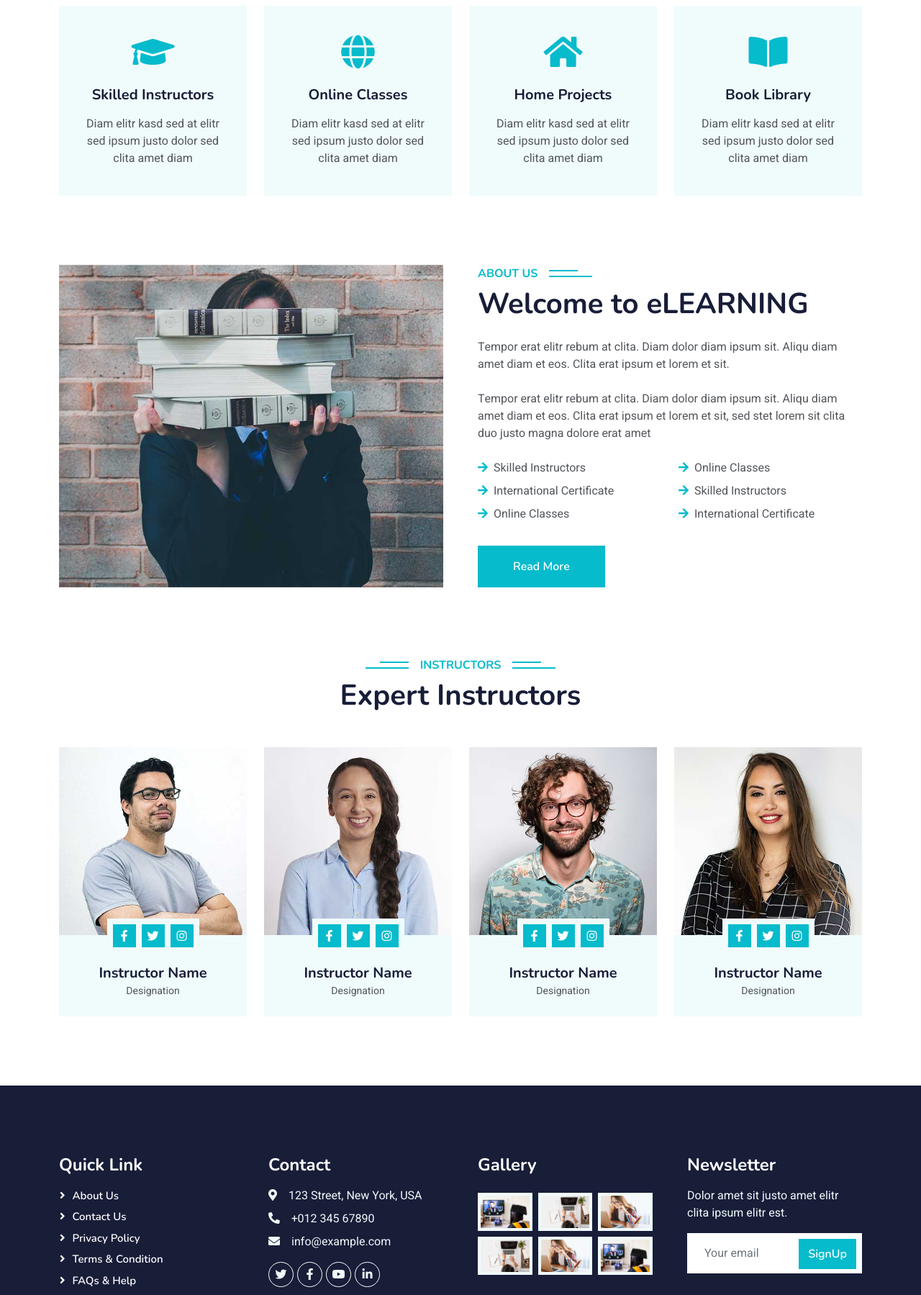
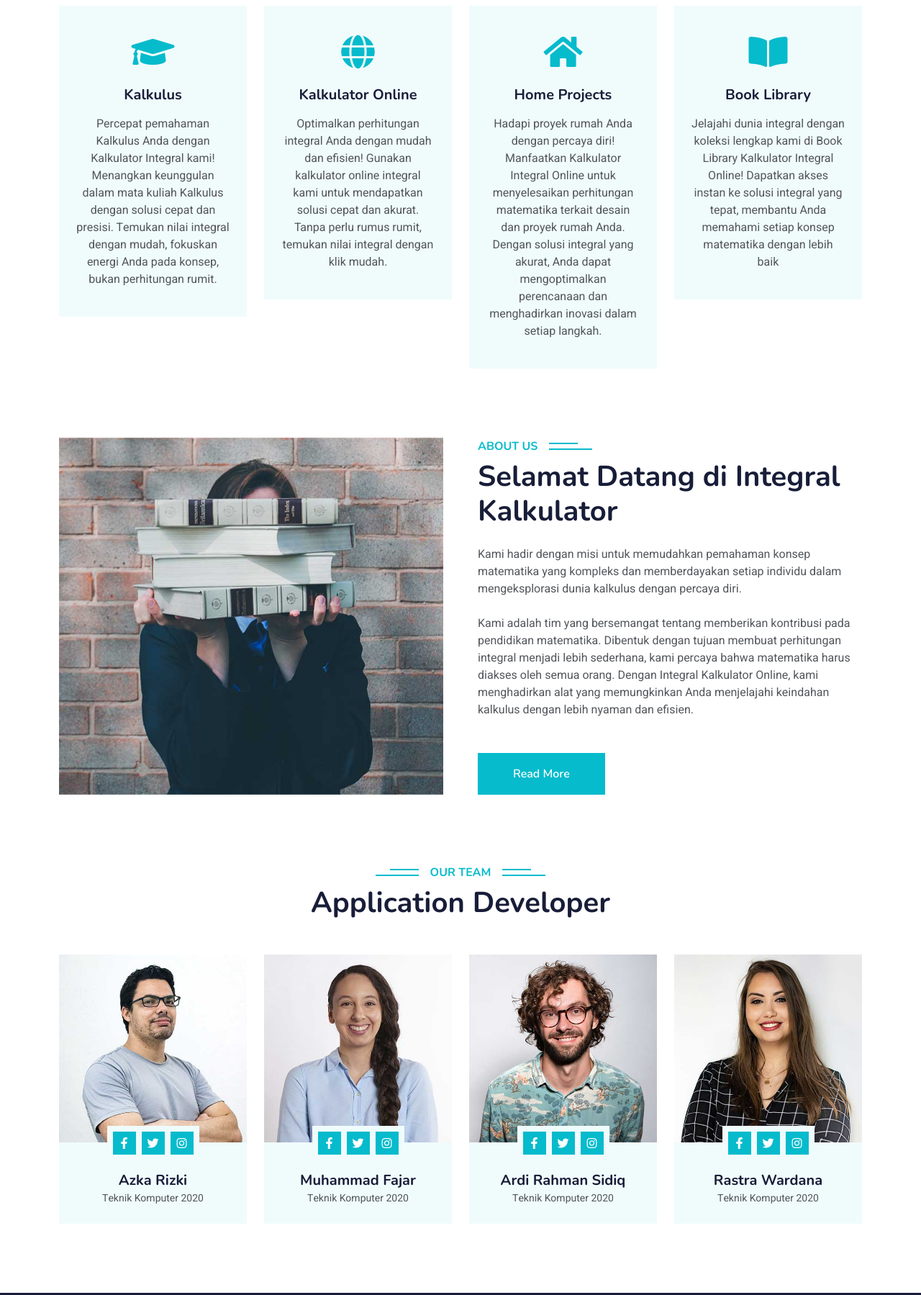
Before and after one commit to ardiweh/Integral_Calculator, a plain HTML site: page about.html in a window 1280 px wide. Shown: the part 480-2279 px from the top of the page at 72% size. Drawn offline with nearby package versions, Linux system fonts and the light colour scheme.

Commit message:
New Update about.html
New update file about.html

```diff
--- a/about.html
+++ b/about.html
@@ -3,7 +3,7 @@
 
 <head>
     <meta charset="utf-8">
-    <title>eLEARNING - eLearning HTML Template</title>
+    <title>Integral Kalkulator - About Us</title>
     <meta content="width=device-width, initial-scale=1.0" name="viewport">
     <meta content="" name="keywords">
     <meta content="" name="description">
@@ -14,9 +14,7 @@
     <!-- Google Web Fonts -->
     <link rel="preconnect" href="https://fonts.googleapis.com">
     <link rel="preconnect" href="https://fonts.gstatic.com" crossorigin>
-    <link
-        href="https://fonts.googleapis.com/css2?family=Heebo:wght@400;500;600&family=Nunito:wght@600;700;800&display=swap"
-        rel="stylesheet">
+    <link href="https://fonts.googleapis.com/css2?family=Heebo:wght@400;500;600&family=Nunito:wght@600;700;800&display=swap" rel="stylesheet">
 
     <!-- Icon Font Stylesheet -->
     <link href="https://cdnjs.cloudflare.com/ajax/libs/font-awesome/5.10.0/css/all.min.css" rel="stylesheet">
@@ -35,8 +33,7 @@
 
 <body>
     <!-- Spinner Start -->
-    <div id="spinner"
-        class="show bg-white position-fixed translate-middle w-100 vh-100 top-50 start-50 d-flex align-items-center justify-content-center">
+    <div id="spinner" class="show bg-white position-fixed translate-middle w-100 vh-100 top-50 start-50 d-flex align-items-center justify-content-center">
         <div class="spinner-border text-primary" style="width: 3rem; height: 3rem;" role="status">
             <span class="sr-only">Loading...</span>
         </div>
@@ -47,7 +44,7 @@
     <!-- Navbar Start -->
     <nav class="navbar navbar-expand-lg bg-white navbar-light shadow sticky-top p-0">
         <a href="index.html" class="navbar-brand d-flex align-items-center px-4 px-lg-5">
-            <h2 class="m-0 text-primary"><i class="fa fa-book me-3"></i>eLEARNING</h2>
+            <h2 class="m-0 text-primary"><i class="fa fa-book me-3"></i>Integral Kalkulator</h2>
         </a>
         <button type="button" class="navbar-toggler me-4" data-bs-toggle="collapse" data-bs-target="#navbarCollapse">
             <span class="navbar-toggler-icon"></span>
@@ -56,8 +53,7 @@
             <div class="navbar-nav ms-auto p-4 p-lg-0">
                 <a href="index.html" class="nav-item nav-link">Home</a>
                 <a href="about.html" class="nav-item nav-link active">About</a>
-                <a href="materi.html" class="nav-item nav-link">Materi</a>
-                <a href="dokumentasi.html" class="nav-item nav-link">Panduan</a>
+                <a href="courses.html" class="nav-item nav-link">Courses</a>
                 <div class="nav-item dropdown">
                     <a href="#" class="nav-link dropdown-toggle" data-bs-toggle="dropdown">Pages</a>
                     <div class="dropdown-menu fade-down m-0">
@@ -68,8 +64,7 @@
                 </div>
                 <a href="contact.html" class="nav-item nav-link">Contact</a>
             </div>
-            <a href="" class="btn btn-primary py-4 px-lg-5 d-none d-lg-block">Join Now<i
-                    class="fa fa-arrow-right ms-3"></i></a>
+            <a href="" class="btn btn-primary py-4 px-lg-5 d-none d-lg-block">Join Now<i class="fa fa-arrow-right ms-3"></i></a>
         </div>
     </nav>
     <!-- Navbar End -->
@@ -103,8 +98,8 @@
                     <div class="service-item text-center pt-3">
                         <div class="p-4">
                             <i class="fa fa-3x fa-graduation-cap text-primary mb-4"></i>
-                            <h5 class="mb-3">Skilled Instructors</h5>
-                            <p>Diam elitr kasd sed at elitr sed ipsum justo dolor sed clita amet diam</p>
+                            <h5 class="mb-3">Kalkulus</h5>
+                            <p>Percepat pemahaman Kalkulus Anda dengan Kalkulator Integral kami! Menangkan keunggulan dalam mata kuliah Kalkulus dengan solusi cepat dan presisi. Temukan nilai integral dengan mudah, fokuskan energi Anda pada konsep, bukan perhitungan rumit. </p>
                         </div>
                     </div>
                 </div>
@@ -112,8 +107,8 @@
                     <div class="service-item text-center pt-3">
                         <div class="p-4">
                             <i class="fa fa-3x fa-globe text-primary mb-4"></i>
-                            <h5 class="mb-3">Online Classes</h5>
-                            <p>Diam elitr kasd sed at elitr sed ipsum justo dolor sed clita amet diam</p>
+                            <h5 class="mb-3">Kalkulator Online  </h5>
+                            <p>Optimalkan perhitungan integral Anda dengan mudah dan efisien! Gunakan kalkulator online integral kami untuk mendapatkan solusi cepat dan akurat. Tanpa perlu rumus rumit, temukan nilai integral dengan klik mudah.</p>
                         </div>
                     </div>
                 </div>
@@ -122,7 +117,7 @@
                         <div class="p-4">
                             <i class="fa fa-3x fa-home text-primary mb-4"></i>
                             <h5 class="mb-3">Home Projects</h5>
-                            <p>Diam elitr kasd sed at elitr sed ipsum justo dolor sed clita amet diam</p>
+                            <p>Hadapi proyek rumah Anda dengan percaya diri! Manfaatkan Kalkulator Integral Online untuk menyelesaikan perhitungan matematika terkait desain dan proyek rumah Anda. Dengan solusi integral yang akurat, Anda dapat mengoptimalkan perencanaan dan menghadirkan inovasi dalam setiap langkah.</p>
                         </div>
                     </div>
                 </div>
@@ -131,7 +126,7 @@
                         <div class="p-4">
                             <i class="fa fa-3x fa-book-open text-primary mb-4"></i>
                             <h5 class="mb-3">Book Library</h5>
-                            <p>Diam elitr kasd sed at elitr sed ipsum justo dolor sed clita amet diam</p>
+                            <p>Jelajahi dunia integral dengan koleksi lengkap kami di Book Library Kalkulator Integral Online! Dapatkan akses instan ke solusi integral yang tepat, membantu Anda memahami setiap konsep matematika dengan lebih baik</p>
                         </div>
                     </div>
                 </div>
@@ -147,28 +142,23 @@
             <div class="row g-5">
                 <div class="col-lg-6 wow fadeInUp" data-wow-delay="0.1s" style="min-height: 400px;">
                     <div class="position-relative h-100">
-                        <img class="img-fluid position-absolute w-100 h-100" src="img/about.jpg" alt=""
-                            style="object-fit: cover;">
+                        <img class="img-fluid position-absolute w-100 h-100" src="img/about.jpg" alt="" style="object-fit: cover;">
                     </div>
                 </div>
                 <div class="col-lg-6 wow fadeInUp" data-wow-delay="0.3s">
                     <h6 class="section-title bg-white text-start text-primary pe-3">About Us</h6>
-                    <h1 class="mb-4">Welcome to eLEARNING</h1>
-                    <p class="mb-4">Tempor erat elitr rebum at clita. Diam dolor diam ipsum sit. Aliqu diam amet diam et
-                        eos. Clita erat ipsum et lorem et sit.</p>
-                    <p class="mb-4">Tempor erat elitr rebum at clita. Diam dolor diam ipsum sit. Aliqu diam amet diam et
-                        eos. Clita erat ipsum et lorem et sit, sed stet lorem sit clita duo justo magna dolore erat amet
-                    </p>
+                    <h1 class="mb-4">Selamat Datang di Integral Kalkulator</h1>
+                    <p class="mb-4">Kami hadir dengan misi untuk memudahkan pemahaman konsep matematika yang kompleks dan memberdayakan setiap individu dalam mengeksplorasi dunia kalkulus dengan percaya diri.</p>
+                    <p class="mb-4">Kami adalah tim yang bersemangat tentang memberikan kontribusi pada pendidikan matematika. Dibentuk dengan tujuan membuat perhitungan integral menjadi lebih sederhana, kami percaya bahwa matematika harus diakses oleh semua orang. Dengan Integral Kalkulator Online, kami menghadirkan alat yang memungkinkan Anda menjelajahi keindahan kalkulus dengan lebih nyaman dan efisien.</p>
                     <div class="row gy-2 gx-4 mb-4">
-                        <div class="col-sm-6">
+                        <!-- <div class="col-sm-6">
                             <p class="mb-0"><i class="fa fa-arrow-right text-primary me-2"></i>Skilled Instructors</p>
                         </div>
                         <div class="col-sm-6">
                             <p class="mb-0"><i class="fa fa-arrow-right text-primary me-2"></i>Online Classes</p>
                         </div>
                         <div class="col-sm-6">
-                            <p class="mb-0"><i class="fa fa-arrow-right text-primary me-2"></i>International Certificate
-                            </p>
+                            <p class="mb-0"><i class="fa fa-arrow-right text-primary me-2"></i>International Certificate</p>
                         </div>
                         <div class="col-sm-6">
                             <p class="mb-0"><i class="fa fa-arrow-right text-primary me-2"></i>Skilled Instructors</p>
@@ -177,9 +167,8 @@
                             <p class="mb-0"><i class="fa fa-arrow-right text-primary me-2"></i>Online Classes</p>
                         </div>
                         <div class="col-sm-6">
-                            <p class="mb-0"><i class="fa fa-arrow-right text-primary me-2"></i>International Certificate
-                            </p>
-                        </div>
+                            <p class="mb-0"><i class="fa fa-arrow-right text-primary me-2"></i>International Certificate</p>
+                        </div> -->
                     </div>
                     <a class="btn btn-primary py-3 px-5 mt-2" href="">Read More</a>
                 </div>
@@ -193,8 +182,8 @@
     <div class="container-xxl py-5">
         <div class="container">
             <div class="text-center wow fadeInUp" data-wow-delay="0.1s">
-                <h6 class="section-title bg-white text-center text-primary px-3">Instructors</h6>
-                <h1 class="mb-5">Expert Instructors</h1>
+                <h6 class="section-title bg-white text-center text-primary px-3">Our Team</h6>
+                <h1 class="mb-5">Application Developer</h1>
             </div>
             <div class="row g-4">
                 <div class="col-lg-3 col-md-6 wow fadeInUp" data-wow-delay="0.1s">
@@ -204,16 +193,14 @@
                         </div>
                         <div class="position-relative d-flex justify-content-center" style="margin-top: -23px;">
                             <div class="bg-light d-flex justify-content-center pt-2 px-1">
-                                <a class="btn btn-sm-square btn-primary mx-1" href=""><i
-                                        class="fab fa-facebook-f"></i></a>
+                                <a class="btn btn-sm-square btn-primary mx-1" href=""><i class="fab fa-facebook-f"></i></a>
                                 <a class="btn btn-sm-square btn-primary mx-1" href=""><i class="fab fa-twitter"></i></a>
-                                <a class="btn btn-sm-square btn-primary mx-1" href=""><i
-                                        class="fab fa-instagram"></i></a>
+                                <a class="btn btn-sm-square btn-primary mx-1" href=""><i class="fab fa-instagram"></i></a>
                             </div>
                         </div>
                         <div class="text-center p-4">
-                            <h5 class="mb-0">Instructor Name</h5>
-                            <small>Designation</small>
+                            <h5 class="mb-0">Azka Rizki</h5>
+                            <small>Teknik Komputer 2020</small>
                         </div>
                     </div>
                 </div>
@@ -224,16 +211,14 @@
                         </div>
                         <div class="position-relative d-flex justify-content-center" style="margin-top: -23px;">
                             <div class="bg-light d-flex justify-content-center pt-2 px-1">
-                                <a class="btn btn-sm-square btn-primary mx-1" href=""><i
-                                        class="fab fa-facebook-f"></i></a>
+                                <a class="btn btn-sm-square btn-primary mx-1" href=""><i class="fab fa-facebook-f"></i></a>
                                 <a class="btn btn-sm-square btn-primary mx-1" href=""><i class="fab fa-twitter"></i></a>
-                                <a class="btn btn-sm-square btn-primary mx-1" href=""><i
-                                        class="fab fa-instagram"></i></a>
+                                <a class="btn btn-sm-square btn-primary mx-1" href=""><i class="fab fa-instagram"></i></a>
                             </div>
                         </div>
                         <div class="text-center p-4">
-                            <h5 class="mb-0">Instructor Name</h5>
-                            <small>Designation</small>
+                            <h5 class="mb-0">Muhammad Fajar</h5>
+                            <small>Teknik Komputer 2020</small>
                         </div>
                     </div>
                 </div>
@@ -244,16 +229,14 @@
                         </div>
                         <div class="position-relative d-flex justify-content-center" style="margin-top: -23px;">
                             <div class="bg-light d-flex justify-content-center pt-2 px-1">
-                                <a class="btn btn-sm-square btn-primary mx-1" href=""><i
-                                        class="fab fa-facebook-f"></i></a>
+                                <a class="btn btn-sm-square btn-primary mx-1" href=""><i class="fab fa-facebook-f"></i></a>
                                 <a class="btn btn-sm-square btn-primary mx-1" href=""><i class="fab fa-twitter"></i></a>
-                                <a class="btn btn-sm-square btn-primary mx-1" href=""><i
-                                        class="fab fa-instagram"></i></a>
+                                <a class="btn btn-sm-square btn-primary mx-1" href=""><i class="fab fa-instagram"></i></a>
                             </div>
                         </div>
                         <div class="text-center p-4">
-                            <h5 class="mb-0">Instructor Name</h5>
-                            <small>Designation</small>
+                            <h5 class="mb-0">Ardi Rahman Sidiq</h5>
+                            <small>Teknik Komputer 2020</small>
                         </div>
                     </div>
                 </div>
@@ -264,16 +247,14 @@
                         </div>
                         <div class="position-relative d-flex justify-content-center" style="margin-top: -23px;">
                             <div class="bg-light d-flex justify-content-center pt-2 px-1">
-                                <a class="btn btn-sm-square btn-primary mx-1" href=""><i
-                                        class="fab fa-facebook-f"></i></a>
+                                <a class="btn btn-sm-square btn-primary mx-1" href=""><i class="fab fa-facebook-f"></i></a>
                                 <a class="btn btn-sm-square btn-primary mx-1" href=""><i class="fab fa-twitter"></i></a>
-                                <a class="btn btn-sm-square btn-primary mx-1" href=""><i
-                                        class="fab fa-instagram"></i></a>
+                                <a class="btn btn-sm-square btn-primary mx-1" href=""><i class="fab fa-instagram"></i></a>
                             </div>
                         </div>
                         <div class="text-center p-4">
-                            <h5 class="mb-0">Instructor Name</h5>
-                            <small>Designation</small>
+                            <h5 class="mb-0">Rastra Wardana</h5>
+                            <small>Teknik Komputer 2020</small>
                         </div>
                     </div>
                 </div>
@@ -335,8 +316,7 @@
                     <p>Dolor amet sit justo amet elitr clita ipsum elitr est.</p>
                     <div class="position-relative mx-auto" style="max-width: 400px;">
                         <input class="form-control border-0 w-100 py-3 ps-4 pe-5" type="text" placeholder="Your email">
-                        <button type="button"
-                            class="btn btn-primary py-2 position-absolute top-0 end-0 mt-2 me-2">SignUp</button>
+                        <button type="button" class="btn btn-primary py-2 position-absolute top-0 end-0 mt-2 me-2">SignUp</button>
                     </div>
                 </div>
             </div>
```
